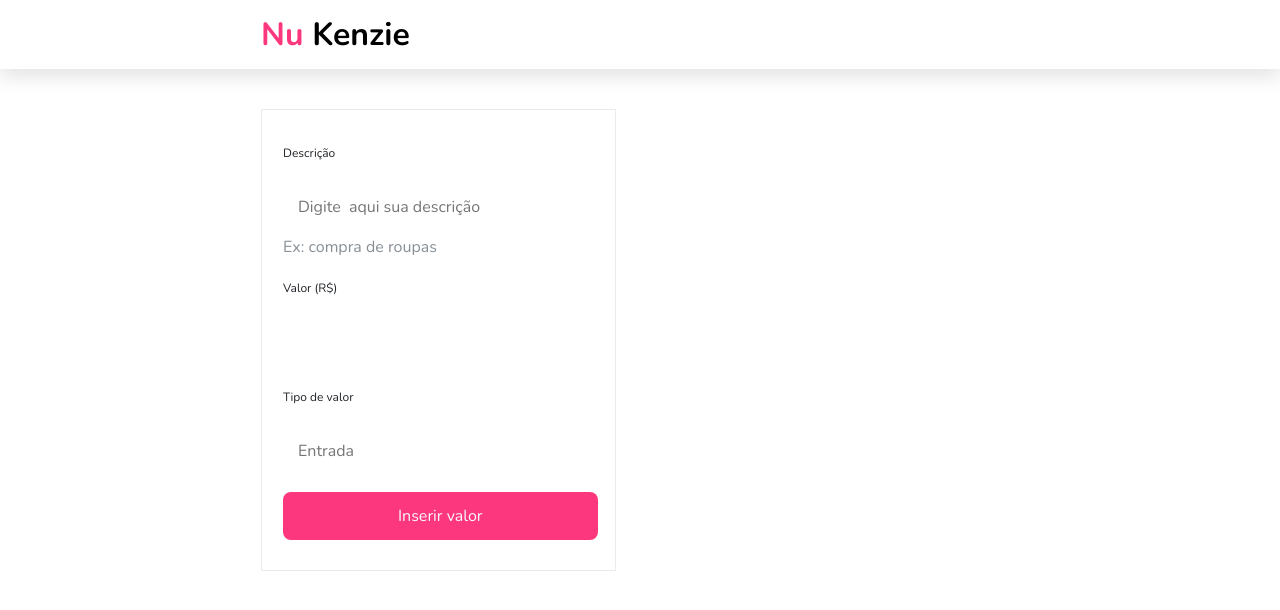
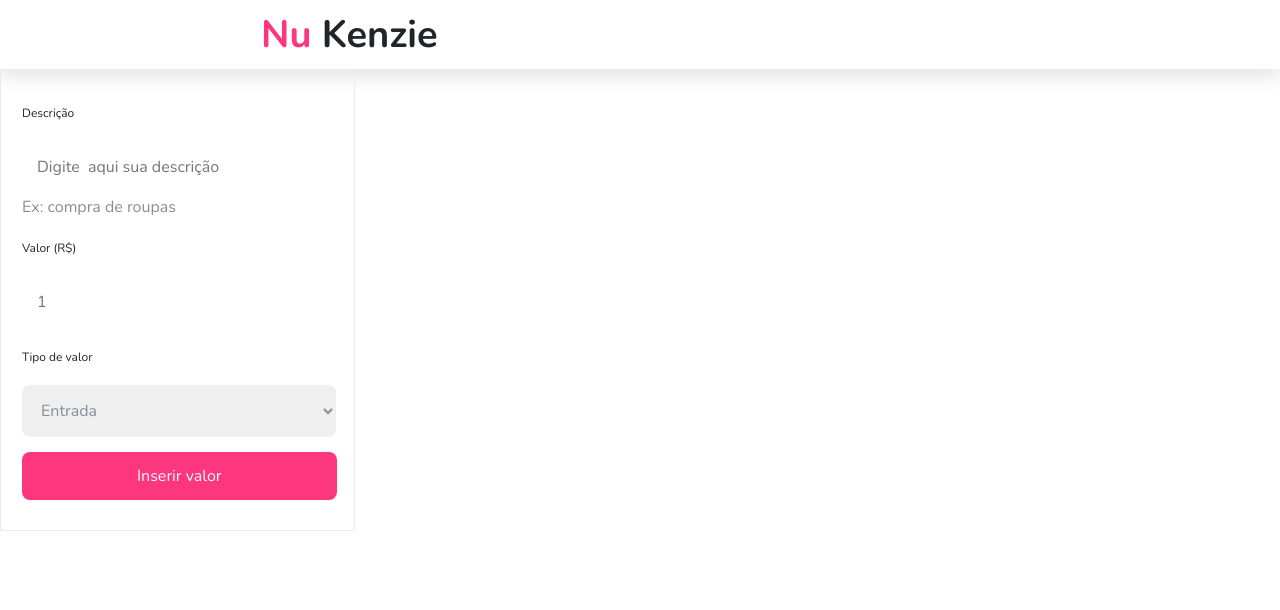
Before and after one commit to Kenzie-Academy-Brasil-Developers/nu-kenzie__viniciusestumano, a React (Vite) app: page / in a window 1280 px wide. Shown: the top 610 px of the page. Built offline with nearby package versions, Linux system fonts and the light colour scheme.

Commit message:
feat: useState no formulário

```diff
--- a/src/App.jsx
+++ b/src/App.jsx
@@ -1,15 +1,13 @@
 
 import { FinanceForm } from "./components/FinanceForm"
 import { Header } from "./components/Header"
+import { HomePage } from "./components/Page/HomePage"
 import "./styles/index.scss"
 
 
 function App() {
   return (
-    <>
-    <Header />
-    <FinanceForm />
-    </>
+    <HomePage />
   )
 }
 
--- a/src/components/FinanceForm/index.jsx
+++ b/src/components/FinanceForm/index.jsx
@@ -1,20 +1,38 @@
+import { useState } from "react";
 import style from "./index.module.scss";
+
+
 export const FinanceForm = () => {
+    const [title, setTitle] = useState("");
+    const [value, setValue] = useState("");
+    const [enterExit, setEnterExit] = useState("");
+
+    const submit = (e) => {
+        e.preventDefault();
+
+        setTitle("");
+        setValue("");
+        setEnterExit("");
+    }
+
     return (
-        <form action="">
+        <form className="form__container" onSubmit={submit}>
 
             <label className="title4" htmlFor="">Descrição</label>
-            <input className="headline" type="text" placeholder="Digite  aqui sua descrição"/>
+            <input className="headline" type="text" placeholder="Digite  aqui sua descrição" onChange={(e) => setTitle(e.target.value)}/>
             <span className="headline">Ex: compra de roupas</span>
 
             <label className="title4" htmlFor="">Valor (R$)</label>
-            <input className="headline" type="number" />
+            <input className="headline" type="text" placeholder="1" onChange={(e) => setValue(e.target.value)}/>
 
             <label className="title4" htmlFor="">Tipo de valor</label>
-            <input className="headline" type='number' placeholder="Entrada"/>
+            <select className="headline" name="Entrada" onChange={(e) => setEnterExit(e.target.value)}>
+                <option className="input__tipeValue" value="1">Entrada</option>
+                <option className="input__tipeValue" value="2">Saída</option>
+            </select>
 
-            <button className="buttonInsertValue headline" type='submit'>Inserir valor</button>
+            <button className="buttonInsertValue headline" type="submit">Inserir valor</button>
 
         </form>
     )
-}
+};
--- a/src/components/FinanceForm/index.module.scss
+++ b/src/components/FinanceForm/index.module.scss
@@ -7,7 +7,7 @@
         width: 355px;
         height: auto;
         padding: 30px 21px;
-        margin: 40px 0 0 20px;
+        margin: 40px 0px 0px 20px;
         gap: 15px;
 
         border: 1px solid var(--grey-2);
@@ -27,7 +27,7 @@
     width: 355px;
     height: auto;
     padding: 30px 21px;
-    margin: 40px 0px 0px 261px;
+    // margin: 40px 0px 0px 261px;
     gap: 15px;
 
     border: 1px solid var(--grey-2);
@@ -38,7 +38,8 @@
     margin-top: -15px;
 }
 
-input {
+input, select{
+
     width: 314px;
     height: 52.8px;
     border-radius: 8px;
@@ -46,3 +47,10 @@
 
     border: none;
 }
+
+.input__tipeValue {
+    display: flex;
+    justify-content: space-between;
+    padding-right: 20px;
+    border: 1px solid blue;
+}
--- a/src/components/Header/index.jsx
+++ b/src/components/Header/index.jsx
@@ -2,7 +2,7 @@
 export const Header = () => {
     return (
         <header className="header__container">
-        <h1><span>Nu</span> Kenzie</h1>
+        <h1 className="title1"><span>Nu</span> Kenzie</h1>
         </header>
     )
 }
--- /dev/null
+++ b/src/components/Page/HomePage/index.jsx
@@ -0,0 +1,13 @@
+import { Header } from "../../Header"
+import { FinanceForm } from "../../FinanceForm"
+
+export const HomePage = () => {
+    return (
+        <>
+            <Header />
+            <main>
+            <FinanceForm />
+            </main>
+        </>
+    )
+}
--- a/src/styles/global.scss
+++ b/src/styles/global.scss
@@ -8,10 +8,6 @@
     --grey-2: #E9ECEF;
     --grey-1: #F8F9FA;
 
-    --font-primary: 'Nunito';
+    --font-primary: 'Nunito', sans-serif;
 
 }
-
-body {
-    font-family: var(--font-primary);
-}
--- a/src/styles/tipography.scss
+++ b/src/styles/tipography.scss
@@ -1,6 +1,6 @@
 .title1 {
     color: var(--grey-4);
-    font-family: var(--font-primary) bold;
+    font-family: var(--font-primary), bold;
     font-size: 2.375rem;
     font-weight: 700;
     line-height: 3rem;
```
Also changed, not shown: src/components/FinanceList/index.jsx (added, +10 -0 lines).
